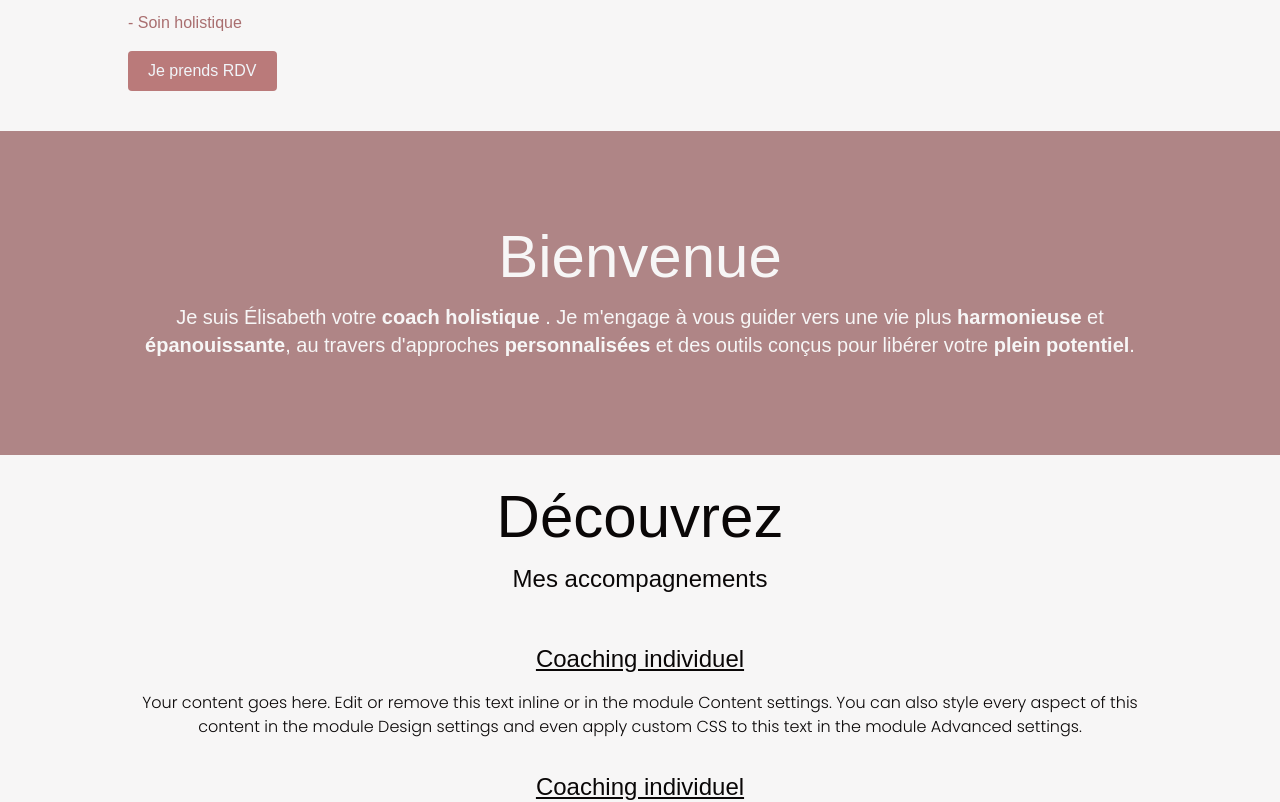
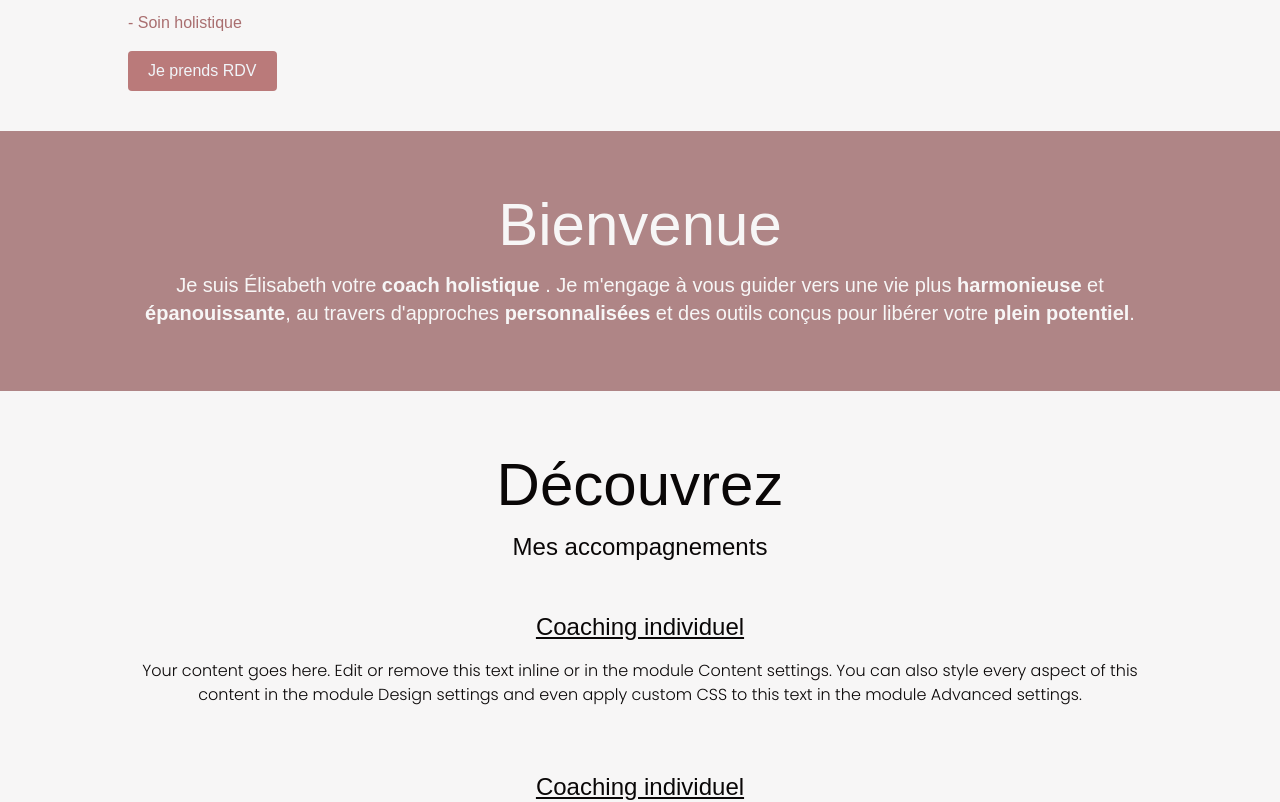
Before and after one commit to HDZ65/Elisabeth, a React (Vite) app: page / in a window 1280 px wide. Shown: the part 280-1082 px from the top of the page. Built offline with nearby package versions, Linux system fonts and the light colour scheme; a web font is replaced by a local one.

Commit message:
Votre message de commit

```diff
--- a/src/pages/Accueil.jsx
+++ b/src/pages/Accueil.jsx
@@ -15,7 +15,7 @@ export default function Accueil() {
           <Button texte={"Je prends RDV"} />
         </div>
       </section>
-      <section className=" bg-third-1000 py-8">
+      <section className=" bg-third-1000">
         <div className='flex flex-col items-center justify-center gap-4 w-4/5 m-auto py-16 text-white-1000'>
           <h2 className="text-6xl font-Ephesis">Bienvenue</h2>
           <p className="text-center text-xl font-Alice">Je suis Élisabeth votre <span className='font-bold'>coach holistique</span> . Je m&apos;engage à vous guider vers une vie plus <span className='font-bold'>harmonieuse</span> et <span className='font-bold'>épanouissante</span>, au travers d&apos;approches <span className='font-bold'>personnalisées</span> et des outils conçus pour libérer votre <span className='font-bold'>plein potentiel</span>.</p>
@@ -23,7 +23,7 @@ export default function Accueil() {
       </section>
 
       <section className=''>
-        <article className='flex flex-col items-center justify-center gap-4 w-4/5 m-auto py-8 text-black-1000'>
+        <article className='flex flex-col items-center justify-center gap-4 w-4/5 m-auto py-16 text-black-1000'>
           <h2 className="text-6xl font-Ephesis">Découvrez</h2>
           <h3 className=' text-2xl font-Alice mb-8 '>Mes accompagnements</h3>
           <h4 className=' text-2xl font-Montaga underline'>Coaching individuel</h4>
```
